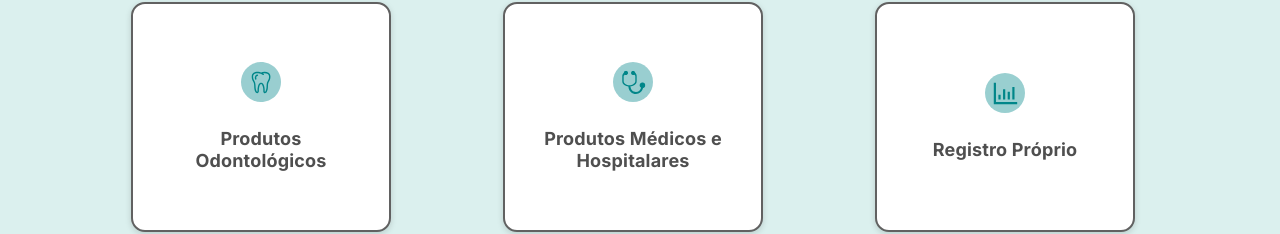
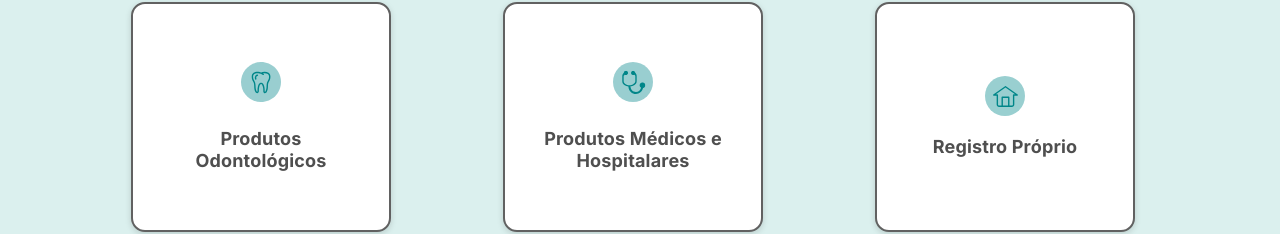
Before and after one commit to Litoralsaude/litoral-saude, a Next.js app: page / in a window 1280 px wide. Shown: the part 1250-1484 px from the top of the page. Built offline with nearby package versions, Linux system fonts and the light colour scheme.

Commit message:
make some visual changes

```diff
--- a/components/HomePage/Products/ProductCard/index.js
+++ b/components/HomePage/Products/ProductCard/index.js
@@ -3,11 +3,16 @@ import Image from "next/image";
 import styles from "./styles.module.css";
 import globalStyles from "../../../../styles/global.module.css";
 
-const ProductCard = ({ src, alt, text, title }) => {
+const ProductCard = ({ src, alt, text, title, styled, size = {} }) => {
   return (
     <section className={styles.container}>
-      <div>
-        <Image width={40} height={40} src={src} alt={alt} />
+      <div className={styled && styles.circle}>
+        <Image
+          width={size.width || 40}
+          height={size.height || 40}
+          src={src}
+          alt={alt}
+        />
       </div>
       <h3 className={`${globalStyles.h3} ${styles.title}`}>{title}</h3>
     </section>
--- a/components/HomePage/Products/ProductCard/styles.module.css
+++ b/components/HomePage/Products/ProductCard/styles.module.css
@@ -23,9 +23,14 @@
 }
 
 .circle {
-  padding: 10px;
+  background-color: #99cfd0;
   border-radius: 50%;
-  background-color: #99cfd0;
+  padding: 3px;
+  width: 40px;
+  height: 40px;
+  display: flex;
+  justify-content: center;
+  align-items: center;
 }
 
 .container .title {
--- a/components/HomePage/Products/index.js
+++ b/components/HomePage/Products/index.js
@@ -12,15 +12,21 @@ const Products = () => {
         <div className={styles.cards}>
           <ProductCard
             src="/tooth.svg"
-            alt="asdas"
+            alt="Icone de dente"
             title="Produtos Odontológicos"
           />
           <ProductCard
             src="/doctor.svg"
-            alt="asdas"
+            alt="Icone de estetoscópio"
             title="Produtos Médicos e Hospitalares "
           />
-          <ProductCard src="/chart.svg" alt="asdas" title="Registro Próprio" />
+          <ProductCard
+            styled
+            size={{ width: 25, height: 25 }}
+            src="/house.svg"
+            alt="Icone de uma casa"
+            title="Registro Próprio"
+          />
         </div>
         <Link href="/produtos">
           <a className={globalStyles.link}>Ver tudo</a>
--- a/components/HomePage/WhoWeAre/index.js
+++ b/components/HomePage/WhoWeAre/index.js
@@ -18,7 +18,6 @@ const WhoWeAre = () => {
       </div>
       <div className={`${styles.wrapper} rightTransition`}>
         <header>
-          <p className={styles.resume}>Resumo</p>
           <h2 className={`${globalStyles.h1} ${styles.h2}`}>Quem somos</h2>
         </header>
         <p className={`${globalStyles.text} ${styles.text}`}>
--- a/pages/produtos.js
+++ b/pages/produtos.js
@@ -16,7 +16,6 @@ const Produtos = () => {
           <h1 className={`${globalStyles.text} ${styles.subtitle}`}>
             Nossos produtos
           </h1>
-          <p className={globalStyles.h2}>Médicos</p>
           <ul>
             <li className={quemSomosStyles.itemList}>
               - Produtos médicos e hospitalares
@@ -66,7 +65,7 @@ const Produtos = () => {
               <p
                 className={`${globalStyles.text} ${styles.item} ${styles.tag}`}
               >
-                MEDIPRIME
+                MEDIPRIME SAFE
               </p>
             </section>
           </div>
```
Also changed, not shown: public/house.svg (added).
